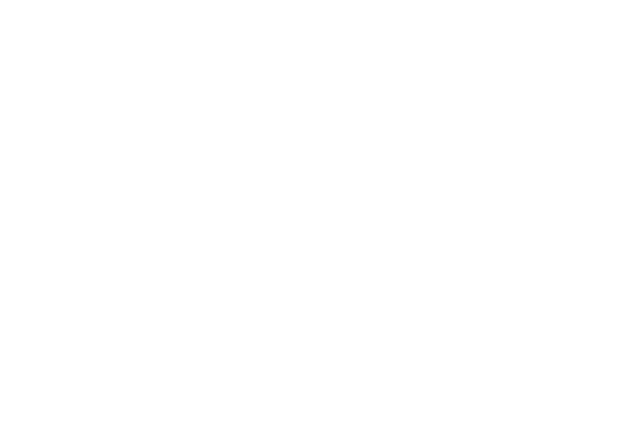
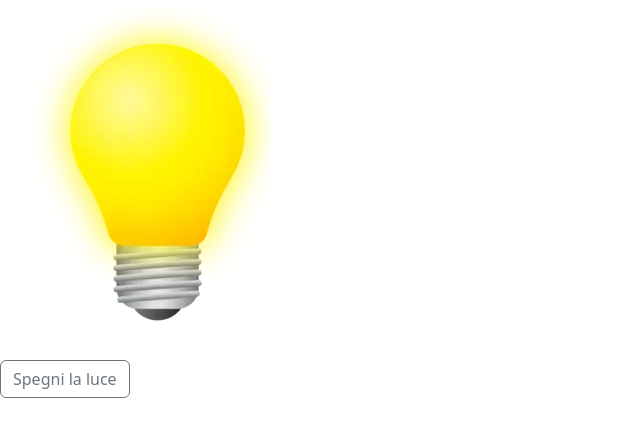
Before and after one commit to martinagiammillari/js-dom-1, a plain HTML site: page index.html in a window 1280 px wide. Shown: the whole page, without its empty margins (0-640 px from the left). Drawn offline with nearby package versions, Linux system fonts and the light colour scheme.

Commit message:
feat: impostazione elementi html done

```diff
--- a/index.html
+++ b/index.html
@@ -11,6 +11,42 @@
 </head>
 
 <body>
+
+
+    <!-- INIZIO HEADER -->
+    <header></header>
+    <!-- FINE HEADER -->
+
+
+    <!-- INIZIO MAIN -->
+    <main>
+
+
+        <!-- IMG -->
+        <div>
+            <img src="./img/yellow_lamp.png" alt="">
+        </div>
+
+        <!-- BTN -->
+        <button type="button" class="btn btn-outline-secondary">Spegni la luce</button>
+
+    </main>
+    <!-- FINE MAIN -->
+
+
+    <!-- INIZIO FOOTER -->
+    <footer></footer>
+    <!-- FINE FOOTER -->
+
+
+
+
+
+
+
+
+
+
     <script src="https://cdn.jsdelivr.net/npm/bootstrap@5.3.8/dist/js/bootstrap.bundle.min.js"
         integrity="sha384-FKyoEForCGlyvwx9Hj09JcYn3nv7wiPVlz7YYwJrWVcXK/BmnVDxM+D2scQbITxI"
         crossorigin="anonymous"></script>
```
Also changed, not shown: js/script.js (+17 -0 lines).
